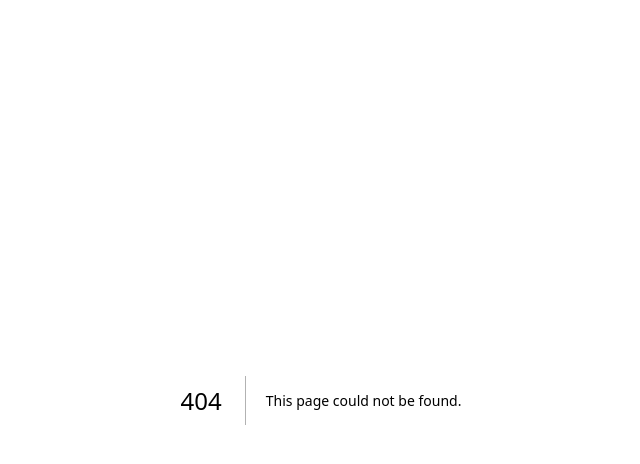
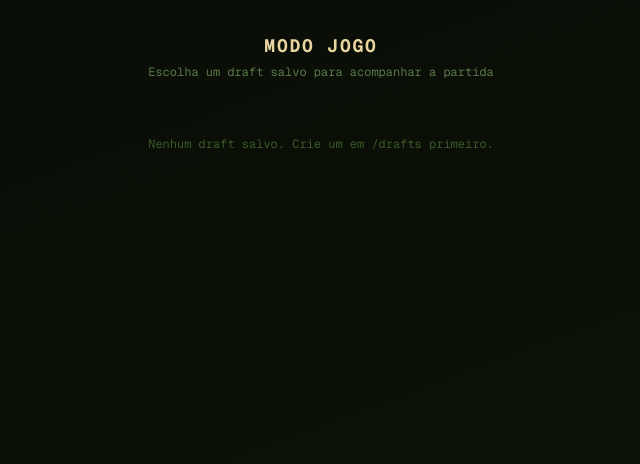
Before and after one commit to schontz0310/wargame-web, a Next.js app: page /game-mode in a window 1280 px wide. Before the commit this address had no page. Shown: the top 464 px of the page, without its empty margins (319-959 px from the left). Built offline with nearby package versions, Linux system fonts and the light colour scheme.

Commit message:
feat(game-mode): add /game-mode route with draft picker

```diff
--- /dev/null
+++ b/src/app/game-mode/page.tsx
@@ -0,0 +1,70 @@
+'use client'
+
+import { Suspense, useEffect, useState } from 'react'
+import { useSearchParams } from 'next/navigation'
+import { safeLocalStorage } from '@/lib/storage'
+import type { Draft } from '@/lib/api'
+import DraftPicker from '@/components/game-mode/DraftPicker'
+
+function GameModeContent() {
+  const searchParams = useSearchParams()
+  const draftId = searchParams.get('draftId')
+  const view = searchParams.get('view') ?? 'control'
+  const playerParam = searchParams.get('player')
+  const pageParam = searchParams.get('page')
+
+  const [drafts, setDrafts] = useState<Draft[]>([])
+  const [isClient, setIsClient] = useState(false)
+
+  useEffect(() => { setIsClient(true) }, [])
+
+  useEffect(() => {
+    if (!isClient) return
+    const raw = safeLocalStorage.getItem('myDrafts')
+    if (raw) {
+      try {
+        setDrafts(JSON.parse(raw) as Draft[])
+      } catch {
+        setDrafts([])
+      }
+    }
+  }, [isClient])
+
+  if (!isClient) {
+    return (
+      <div className="flex items-center justify-center min-h-screen" style={{ background: '#0d1208' }}>
+        <div className="font-mono text-[#7a9a5a] tracking-widest animate-pulse">[ CARREGANDO... ]</div>
+      </div>
+    )
+  }
+
+  const draft = drafts.find(d => d.id === draftId) ?? null
+
+  if (!draftId || !draft) {
+    return <DraftPicker drafts={drafts} invalidDraftId={draftId} />
+  }
+
+  const viewedPlayerId = playerParam ? Number(playerParam) : draft.results[0]?.playerId
+  const page = pageParam ? Math.max(1, Number(pageParam)) : 1
+
+  if (view === 'army') {
+    // TODO(Task 7): render <ArmyGrid draft={draft} viewedPlayerId={viewedPlayerId} page={page} />
+    return <div className="p-8 font-mono text-xs" style={{ color: '#7a9a5a' }}>Army view placeholder — player {viewedPlayerId}, page {page}</div>
+  }
+
+  if (view === 'log') {
+    // TODO(Task 10): render <BattleLogView draft={draft} />
+    return <div className="p-8 font-mono text-xs" style={{ color: '#7a9a5a' }}>Log view placeholder</div>
+  }
+
+  // TODO(Task 6): render <ControlPanel draft={draft} />
+  return <div className="p-8 font-mono text-xs" style={{ color: '#7a9a5a' }}>Control panel placeholder for draft &quot;{draft.name}&quot;</div>
+}
+
+export default function GameModePage() {
+  return (
+    <Suspense fallback={<div>Loading...</div>}>
+      <GameModeContent />
+    </Suspense>
+  )
+}
--- /dev/null
+++ b/src/components/game-mode/DraftPicker.tsx
@@ -0,0 +1,58 @@
+'use client'
+
+import { useRouter } from 'next/navigation'
+import type { Draft } from '@/lib/api'
+
+interface DraftPickerProps {
+  drafts: Draft[]
+  invalidDraftId: string | null
+}
+
+export default function DraftPicker({ drafts, invalidDraftId }: DraftPickerProps) {
+  const router = useRouter()
+
+  return (
+    <div
+      className="min-h-screen flex flex-col items-center p-8"
+      style={{ background: 'linear-gradient(160deg,#080c05 0%,#0d1208 60%,#0a0f06 100%)' }}
+    >
+      <h1 className="text-lg font-bold font-mono tracking-widest uppercase mb-1" style={{ color: '#e8d5a0' }}>
+        Modo Jogo
+      </h1>
+      <p className="text-xs font-mono mb-6" style={{ color: '#5a7a4a' }}>
+        Escolha um draft salvo para acompanhar a partida
+      </p>
+
+      {invalidDraftId && (
+        <div
+          className="mb-4 px-4 py-2 font-mono text-xs corner-clip-sm"
+          style={{ background: 'rgba(150,50,50,0.15)', border: '1px solid #5a2a2a', color: '#c06060' }}
+        >
+          Draft &quot;{invalidDraftId}&quot; não encontrado.
+        </div>
+      )}
+
+      <div className="w-full max-w-md space-y-2">
+        {drafts.length === 0 ? (
+          <p className="font-mono text-xs text-center py-8" style={{ color: '#3a5a2a' }}>
+            Nenhum draft salvo. Crie um em /drafts primeiro.
+          </p>
+        ) : (
+          drafts.map(draft => (
+            <button
+              key={draft.id}
+              onClick={() => router.push(`/game-mode?draftId=${draft.id}&view=control`)}
+              className="w-full text-left p-3 corner-clip-sm transition-colors"
+              style={{ background: 'rgba(0,0,0,0.3)', border: '1px solid #3a4a2a' }}
+            >
+              <div className="font-mono text-sm font-bold" style={{ color: '#e8d5a0' }}>{draft.name}</div>
+              <div className="font-mono text-xs mt-0.5" style={{ color: '#5a7a4a' }}>
+                {draft.results?.length || 0} jogadores
+              </div>
+            </button>
+          ))
+        )}
+      </div>
+    </div>
+  )
+}
```
